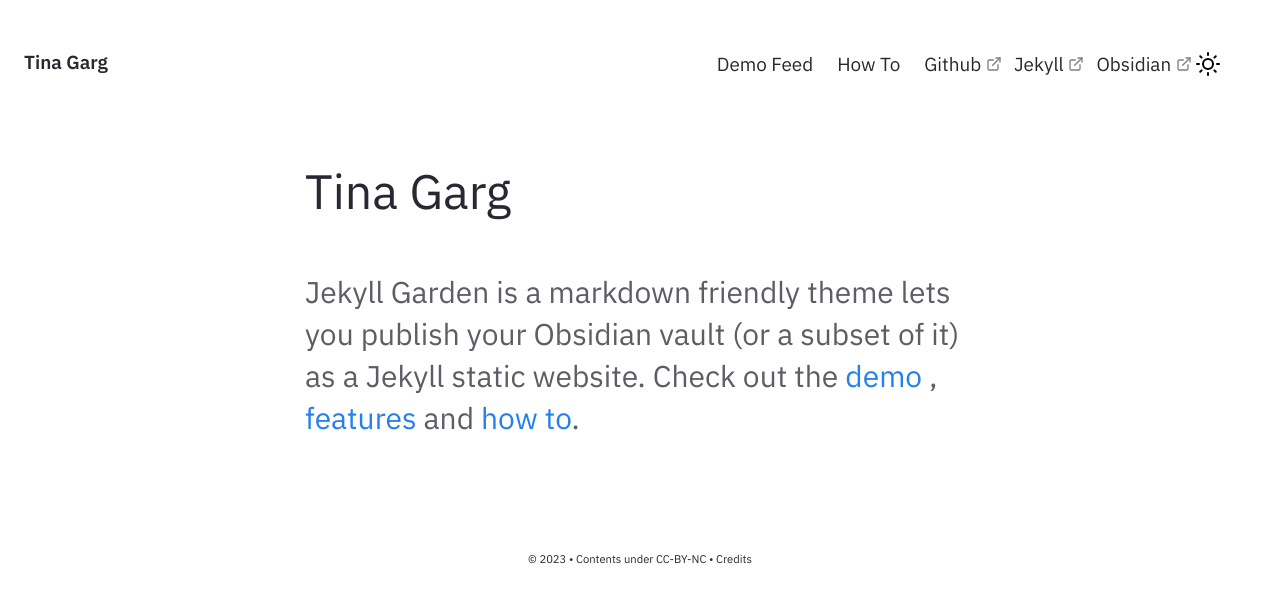
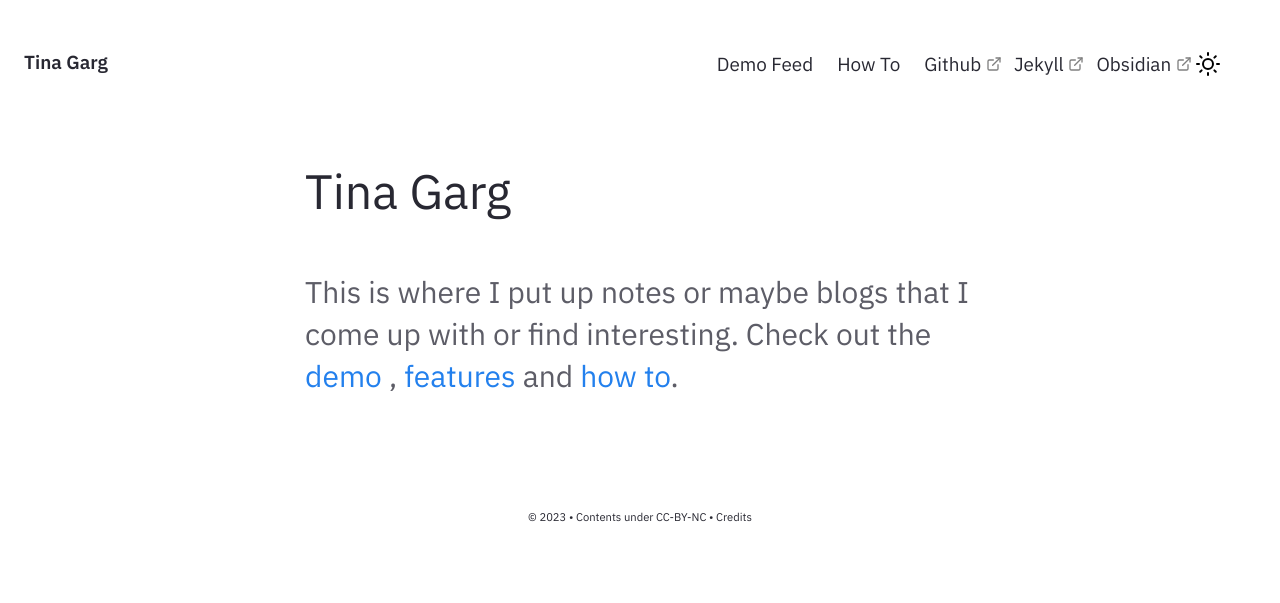
Before and after one commit to TinyTechieT/TinyTechieT.github.io, a Jekyll site: the page built from pages/index.md, in a window 1280 px wide. Shown: the top 603 px of the page. Built offline with Jekyll 4.4.1, drawn with Linux system fonts in a browser that asks for light colours.

Commit message:
made changes
changed name, description and visibility

```diff
--- a/_includes/Homepage.html
+++ b/_includes/Homepage.html
@@ -1,7 +1,7 @@
 <div class="home-intro">
     <div class="jumbo">{{site.heading}} </div>
     <div class="home-sub-text"> <h3>
-        Jekyll Garden is a markdown friendly theme lets you publish your Obsidian vault (or a subset of it) as a Jekyll static website.
+        This is where I put up notes or maybe blogs that I come up with or find interesting.
         Check out the <a href="{{'/notes' | relative_url}}"> demo </a>, <a href="{{'/post/features' | relative_url}}"> features </a> and <a href="{{'/post/how-to' | relative_url}}"> how to</a>.
         </h3>
 </div> </div>
--- a/pages/index.md
+++ b/pages/index.md
@@ -4,5 +4,5 @@
 
 layout: Post
 permalink: /
-title: Jekyll Garden
+title: Tina Garg
 ---
```
Also changed, not shown: _notes/Public/hello-world.md (+1 -0 lines), _posts/2023-01-20-hello-world.md (added, +5 -0 lines).
